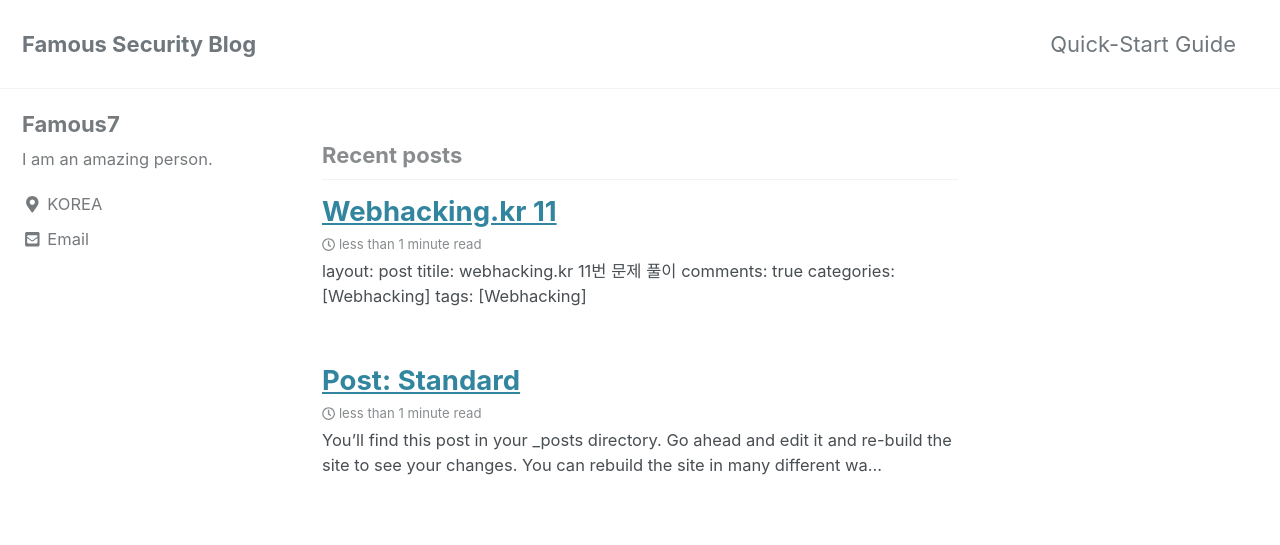
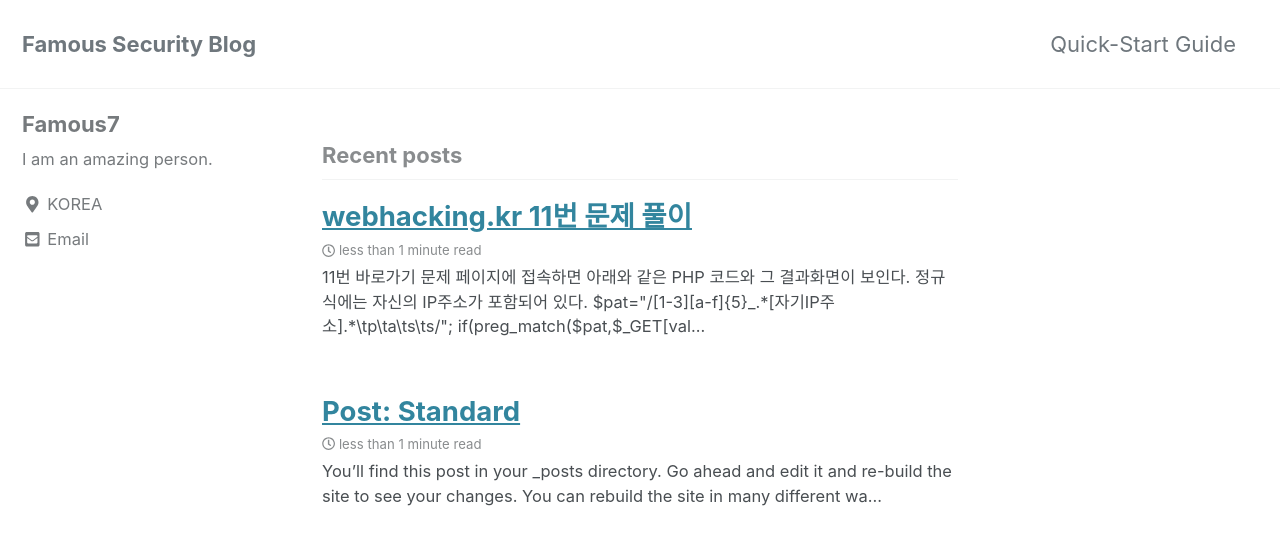
Before and after one commit to Famous7/famous7.github.io, a Jekyll site: the page built from index.html, in a window 1280 px wide and 900 px high. Shown: the top 545 px of the window. Built offline with Jekyll 4.4.1, drawn with Linux system fonts in a browser that asks for light colours; cached includes are drawn as plain includes; nearby versions of some CDN libraries; the list of posts is cut into pages by our own code.

Commit message:
fix webhacking.kr 11 post

````diff
--- a/_config.yml
+++ b/_config.yml
@@ -40,7 +40,7 @@ comments:
     num_posts            : # 5 (default)
     colorscheme          : # "light" (default), "dark"
   utterances:
-    theme                : # "github-light" (default), "github-dark"
+    theme                : "github-dark" # "github-light" (default), "github-dark"
     issue_term           : # "pathname" (default)
 staticman:
   allowedFields          : # ['name', 'email', 'url', 'message']
--- a/_posts/2019-05-20-webhacking.kr-11.md
+++ b/_posts/2019-05-20-webhacking.kr-11.md
@@ -1,16 +1,19 @@
-layout: post
-titile: webhacking.kr 11번 문제 풀이
-comments: true
-categories: [Webhacking]
-tags: [Webhacking]
-
-webhacking.kr 11번 문제풀이
-====
+---
+title: "webhacking.kr 11번 문제 풀이"
+excerpt_separator: "<!--more-->"
+categories:
+  - webhacking
+tags:
+  - webhacking
+  - wargame
+---
 
 [11번 바로가기](http://webhacking.kr/challenge/codeing/code2.html)
 
 문제 페이지에 접속하면 아래와 같은 PHP 코드와 그 결과화면이 보인다.
 정규식에는 자신의 IP주소가 포함되어 있다.
+
+![11번](/img/11번_1.JPG)
 
 ```PHP
 $pat="/[1-3][a-f]{5}_.*[자기IP주소].*\tp\ta\ts\ts/";
````
Also changed, not shown: other parts of _posts/2019-05-20-webhacking.kr-11.md (+1 -4 lines).
